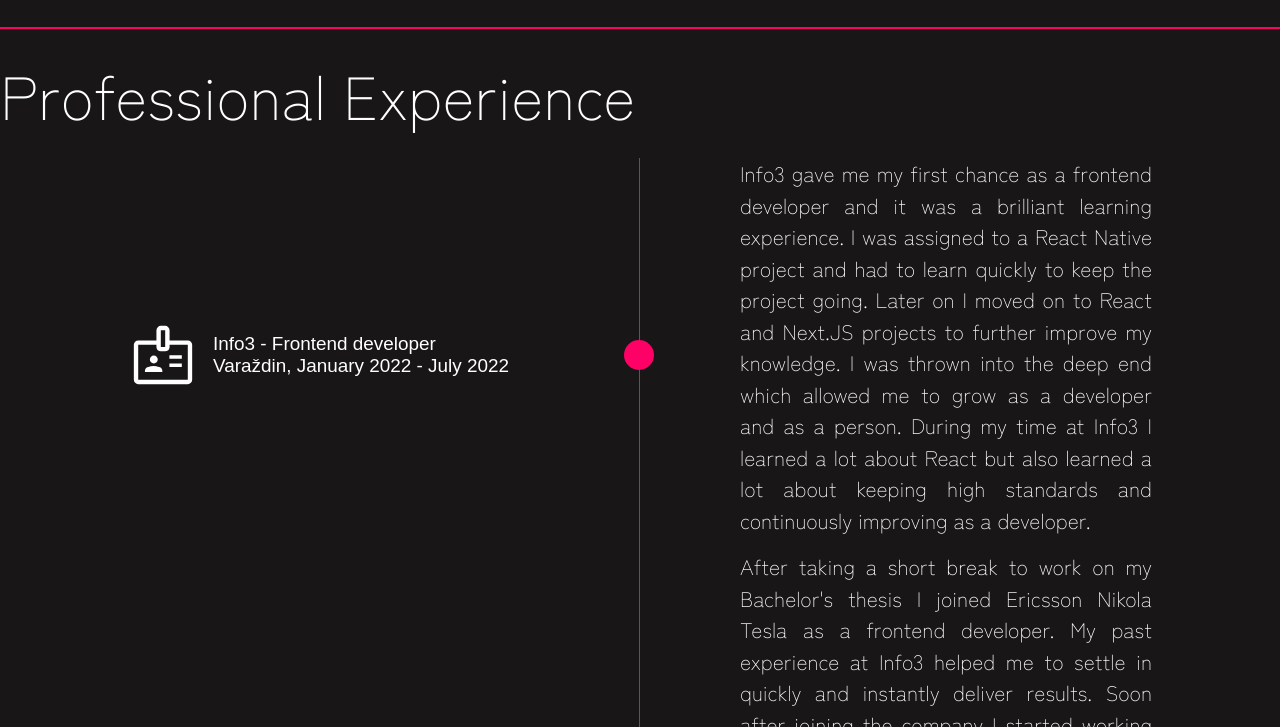
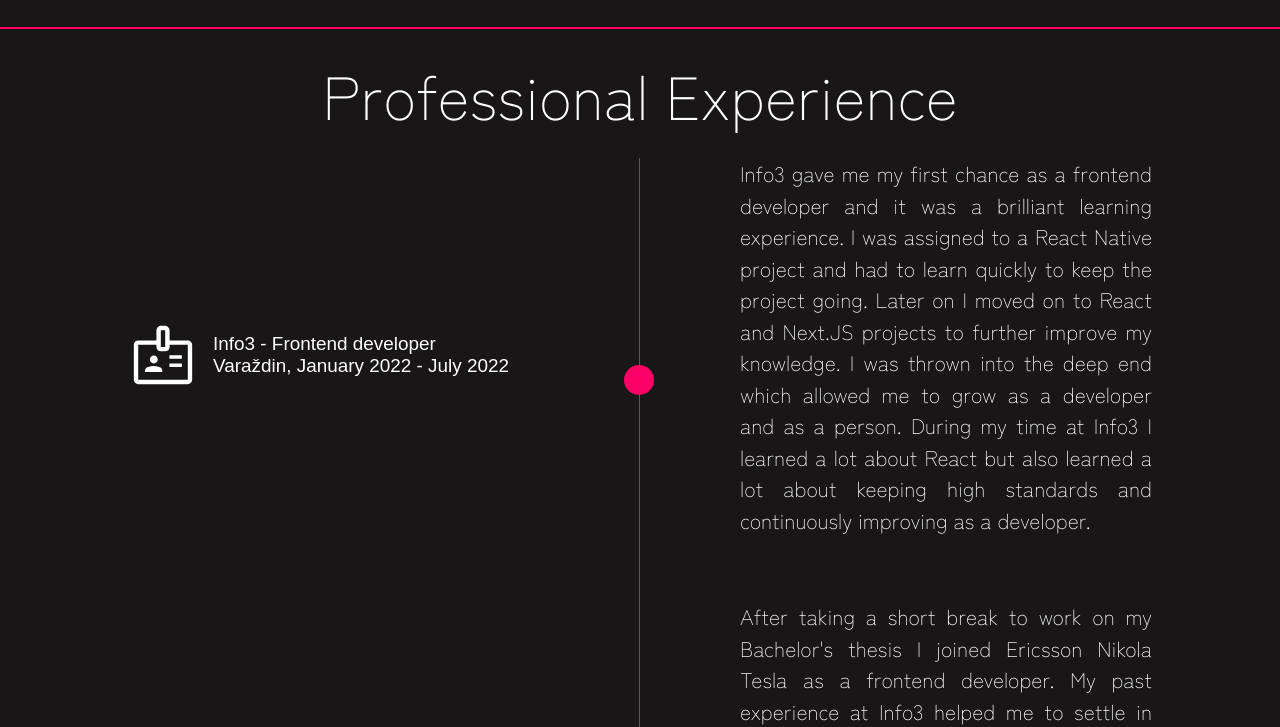
Before and after one commit to antonlovric/Portfolio-Astro, an Astro site: page / in a window 1280 px wide. Shown: the part 1413-2140 px from the top of the page. Built offline with nearby package versions, Linux system fonts and the light colour scheme; Astro itself is replaced by a stand-in of ours; a web font is replaced by a local one.

Commit message:
style: experience section gap

```diff
--- a/src/components/ExperienceSection/ExperienceSection.scss
+++ b/src/components/ExperienceSection/ExperienceSection.scss
@@ -2,6 +2,11 @@
   display: grid;
   grid-template-columns: repeat(2, 1fr);
   min-height: 250px;
+}
+
+.work-info,
+.work-description {
+  padding-bottom: 50px;
 }
 
 .work-info {
@@ -62,7 +67,6 @@
     display: flex;
     flex-direction: column;
     gap: 15px;
-    margin: 50px 0px;
   }
 
   .work-info {
--- a/src/styles/global.scss
+++ b/src/styles/global.scss
@@ -49,6 +49,7 @@
   margin: 20px auto;
   font-size: var(--font-size-h3);
   font-weight: 100;
+  text-align: center;
 }
 hr {
   background-color: var(--color-highlight);
```
Lines whose indentation alone changed are shown as unchanged.
